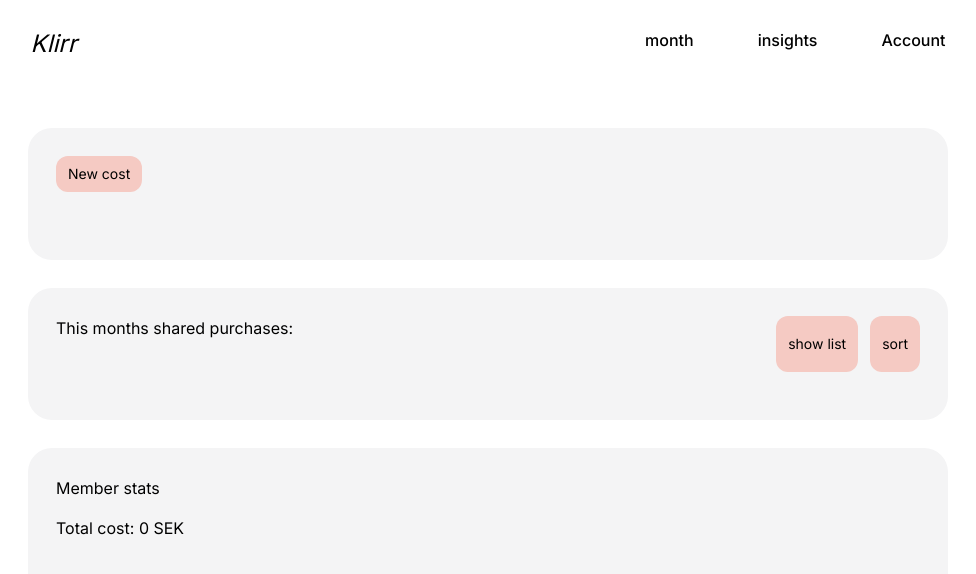
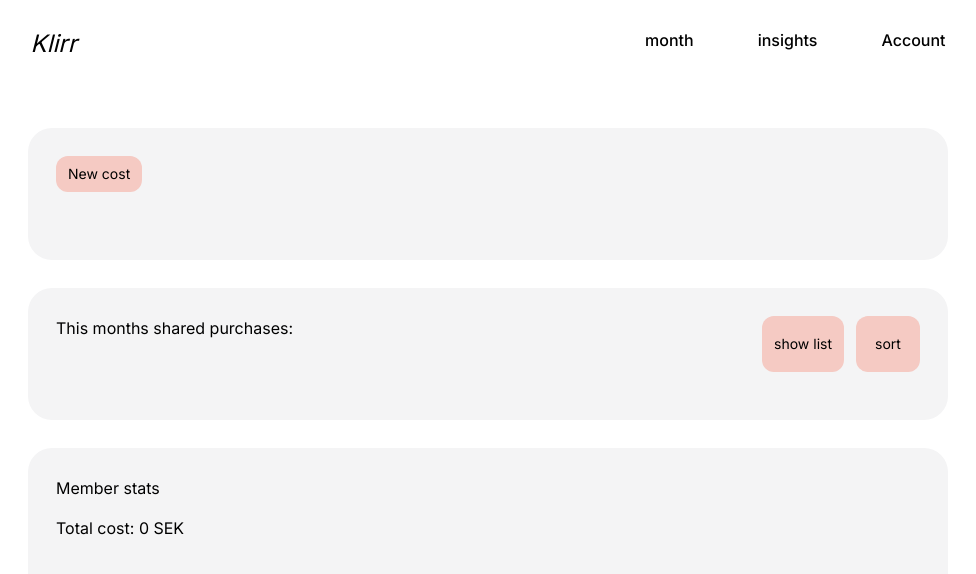
Before and after one commit to marianordqvist/Shared-economy-project, a Next.js app: page /monthly in a window 1280 px wide. Shown: the top 574 px of the page, without its empty margins (152-1128 px from the left). Built offline with nearby package versions, Linux system fonts and the light colour scheme.

Commit message:
add: optional styling props

```diff
--- a/src/app/_components/PrimaryButton.tsx
+++ b/src/app/_components/PrimaryButton.tsx
@@ -23,7 +23,7 @@
 }) => {
   return (
     <button
-      className={`${className}min-w-16 rounded-xl bg-pink px-3 py-2 text-sm text-black hover:bg-hotpink hover:text-white`}
+      className={`min-w-16 rounded-xl bg-pink px-3 py-2 text-sm text-black hover:bg-hotpink hover:text-white ${className}`}
       type="submit"
       onClick={onClick}
     >
```
